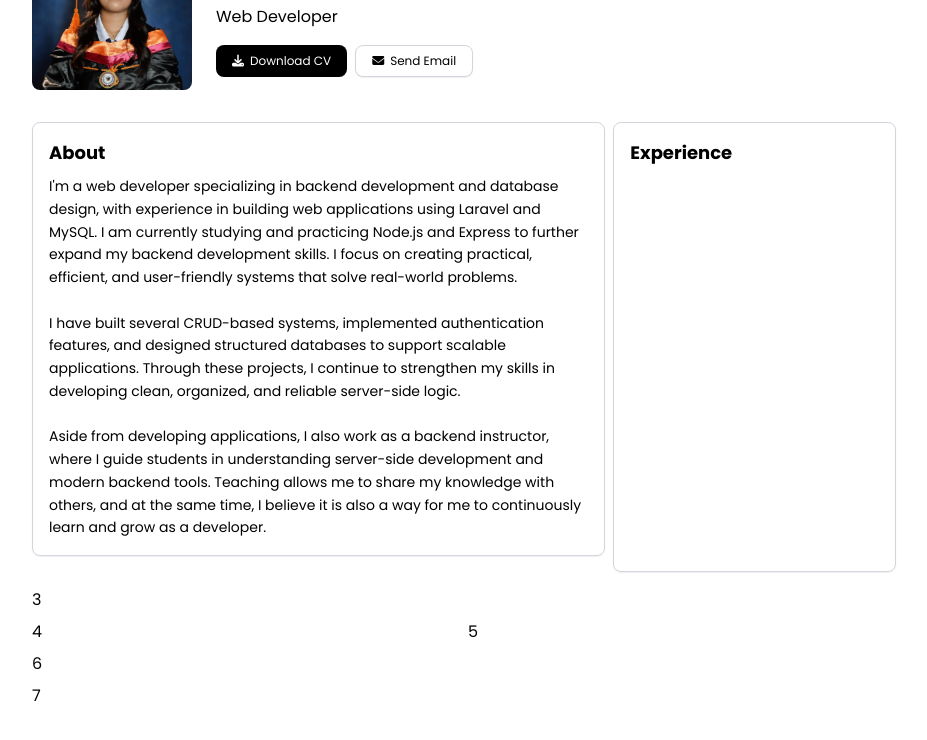
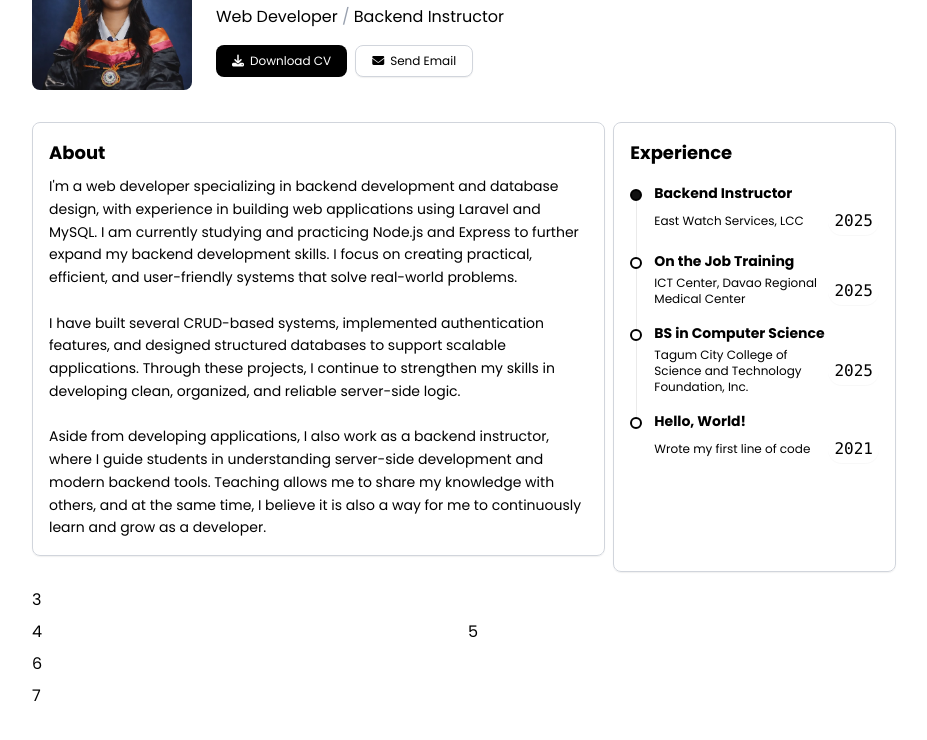
Before and after one commit to toothless101/myPortfolio-v2-, a website built with Vite: page index.html in a window 1280 px wide. Shown: the part 102-842 px from the top of the page, without its empty margins (176-1103 px from the left). Built offline with nearby package versions, Linux system fonts and the light colour scheme.

Commit message:
added content in Experience and hover/transtions

```diff
--- a/index.html
+++ b/index.html
@@ -10,10 +10,11 @@
     <link href="https://fonts.googleapis.com/css2?family=Poppins:wght@400;700&display=swap" rel="stylesheet">
   </head>
   <body>
-    <div id="app" class="max-w-4xl mx-auto px-4 py-8">
-      <section class="mb-8">
+    <main class="animate-fade-in">
+        <div class="max-w-4xl mx-auto px-4 py-8">
+        <section class="mb-8 animate-fade-in">
           <div class="flex items-center gap-4 md:gap-6">
-          <img class="rounded-lg w-40 h-40 md:w-40 md:h-40 object-cover shrink-0" height="160" width="160" src="/src/imgs/img1.jpg" alt="Hilary Mae Poralan">
+            <img class="rounded-lg w-40 h-40 md:w-40 md:h-40 object-cover shrink-0" height="160" width="160" src="/src/imgs/myimage1.jpg" alt="Hilary Mae Poralan">
             <div class="flex-1 min-w-0">
               <div class="flex items-center justify-between gap-2">
                 <h1 class="text-lg md:text-2xl font-bold truncate">Hilary Poralan</h1>
@@ -23,7 +24,10 @@
                 <span>Tagum City, Philippines</span>
               </p>
               <div class="flex items-center justify-between mt-1.5 md:mt-2">
-              <p class="text-[10px] md:text-base">Web Developer</p>
+                <p class="text-[10px] md:text-base">Web Developer
+                  <span class="text-gray-400">/</span>
+                  Backend Instructor
+                </p>
               </div>
               <div class="space-y-2 mt-3 md:mt-4">
                 <div class="flex gap-2">
@@ -53,6 +57,54 @@
                   <h2 class="text-lg font-bold">Experience</h2>
                   <div class="relative space-y-4 mt-4">
                     <div class="absolute left-1.5 top-1.5 bottom-5 w-px bg-border"></div>
+                    <div class="relative pl-6 group">
+                      <div class="absolute left-0 top-1.5 w-3 h-3 rounded-full border-2 border-accent bg-accent transition-colors"></div>
+                      <div class="space-y-1">
+                        <h3 class="text-sm font-semibold text-accent transition-colors">Backend Instructor</h3>
+                        <div class="flex items-center justify-between">
+                          <span class="text-xs text-foreground-70 text-accent-70">
+                            East Watch Services, LCC
+                          </span>
+                          <span class="text-[-10px] font-mono px-1.5 py-0.5 rounded-full bg-foreground/5 shadow-[0_1px_1px_rgba(0,0,0,0.03)] bg-accent/10">2025</span>
+                        </div>
+                      </div>
+                    </div>
+                    <div class="relative pl-6 group/role">
+                      <div class="absolute left-0 top-1.5 w-3 h-3 rounded-full border-2 border-border bg-background group-hover:bg-accent transition-colors"></div>
+                      <div class="space-y-1">
+                        <h3 class="text-sm font-semibold group-hover/role:text-accent transition-colors">On the Job Training</h3>
+                        <div class="flex items-center justify-between">
+                          <span class="text-xs text-foreground-70 text-accent-70">
+                            ICT Center, Davao Regional Medical Center
+                          </span>
+                          <span class="text-[-10px] font-mono px-1.5 py-0.5 rounded-full bg-foreground/5 shadow-[0_1px_1px_rgba(0,0,0,0.03)] bg-accent/10">2025</span>
+                        </div>
+                      </div>
+                    </div>
+                    <div class="relative pl-6 group/role">
+                      <div class="absolute left-0 top-1.5 w-3 h-3 rounded-full border-2 border-border bg-background group-hover:bg-accent transition-colors"></div>
+                      <div class="space-y-1">
+                        <h3 class="text-sm font-semibold group-hover/role:text-accent transition-colors">BS in Computer Science</h3>
+                        <div class="flex items-center justify-between">
+                          <span class="text-xs text-foreground-70 text-accent-70">
+                            Tagum City College of Science and Technology Foundation, Inc.
+                          </span>
+                          <span class="text-[-10px] font-mono px-1.5 py-0.5 rounded-full bg-foreground/5 shadow-[0_1px_1px_rgba(0,0,0,0.03)] bg-accent/10">2025</span>
+                        </div>
+                      </div>
+                    </div>
+                    <div class="relative pl-6 group/role">
+                      <div class="absolute left-0 top-1.5 w-3 h-3 rounded-full border-2 border-border bg-background group-hover:bg-accent transition-colors"></div>
+                      <div class="space-y-1">
+                        <h3 class="text-sm font-semibold group-hover/role:text-accent transition-colors">Hello, World!</h3>
+                        <div class="flex items-center justify-between">
+                          <span class="text-xs text-foreground-70 text-accent-70">
+                           Wrote my first line of code
+                          </span>
+                          <span class="text-[-10px] font-mono px-1.5 py-0.5 rounded-full bg-foreground/5 shadow-[0_1px_1px_rgba(0,0,0,0.03)] bg-accent/10">2021</span>
+                        </div>
+                      </div>
+                    </div>
                   </div>
                 </div>
               </div>
@@ -64,6 +116,8 @@
         </section>
 
       </div>
+    </main>
+
     <script type="module" src="/src/main.js"></script>
   </body>
 </html>
--- a/src/main.js
+++ b/src/main.js
@@ -0,0 +1 @@
+import './style.css'
--- a/src/style.css
+++ b/src/style.css
@@ -132,3 +132,32 @@ body {
 .to-gray-200 {
     --tw-gradient-to: #e5e7eb var(--tw-gradient-to-position)
 }
+
+@keyframes fade-in {
+    0% { opacity: 0; transform: translateY(10px); }
+    100% { opacity: 1; transform: translateY(0); }
+}
+
+.animate-fade-in {
+    animation: fade-in 0.5s ease-out forwards;
+}
+
+.animation-delay-200 {
+    animation-delay: 200ms;
+}
+
+.animation-delay-400 {
+    animation-delay: 400ms;
+}
+
+.group\/role:hover .group-hover\:bg-accent {
+    background-color: var(--accent);
+}
+
+.group\/role:hover .group-hover\:text-accent {
+    color: var(--accent);
+}
+
+.group\/role {
+    transition: all 0.2s ease;
+}
```
Also changed, not shown: src/imgs/myimage1.jpg (added). Lines whose indentation alone changed are shown as unchanged.
